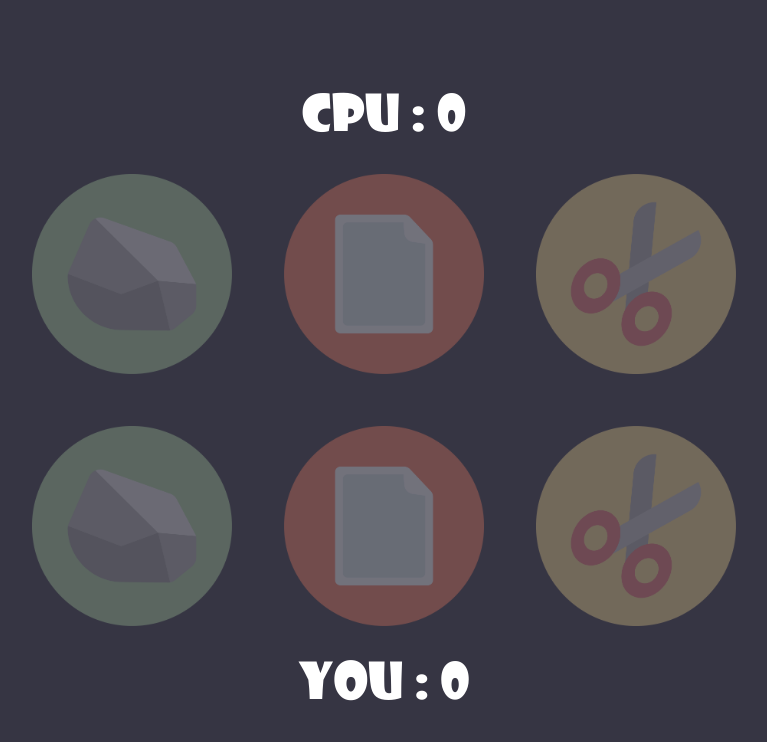
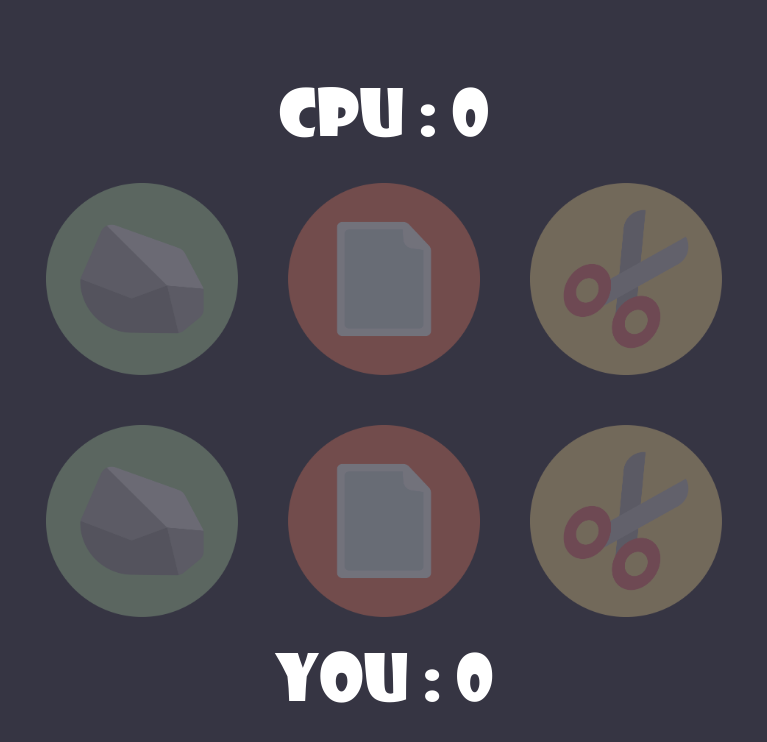
Before and after one commit to Edison-Du/Personal-Projects, a PHP site: page / in a window 1280 px wide. Shown: the top 742 px of the page, without its empty margins (256-1023 px from the left). Run offline with PHP 8.4, Linux system fonts and the light colour scheme.

Commit message:
Add files via upload

```diff
--- a/Rock Paper Scissors Website/style.css
+++ b/Rock Paper Scissors Website/style.css
@@ -18,10 +18,12 @@ body {
     justify-content: center;
     align-items: center;
     position: relative;
-    width: 250px;
+    width: 30vh;
+    height: 30vh;
+    /* width: 250px;
     height: 250px;
     min-width: 250px;
-    min-height: 250px;
+    min-height: 250px; */
 }
 
 .image {
@@ -37,7 +39,7 @@ body {
 .score {
     color: white;
     text-align: center;
-    font-size: 50px;
+    font-size: 4rem;
     font-family: "Showcard Gothic";
 }
 
```
